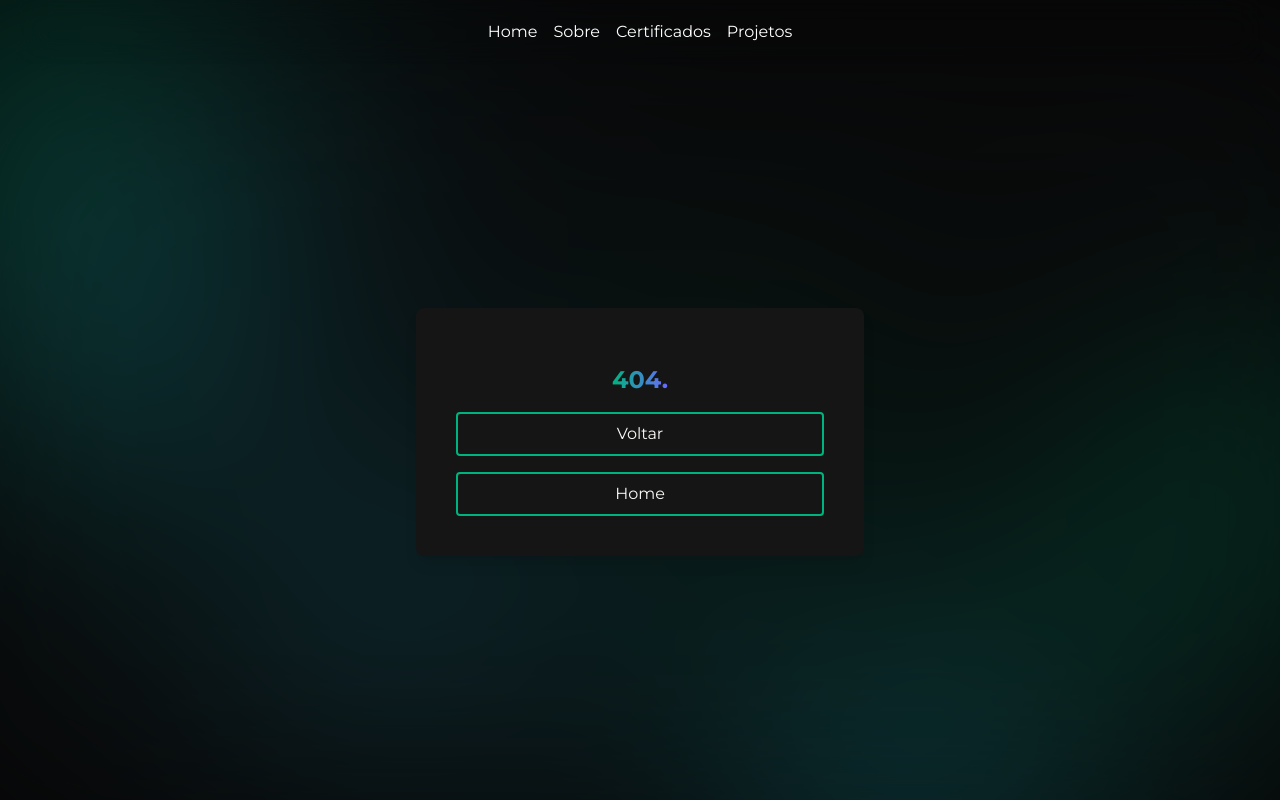
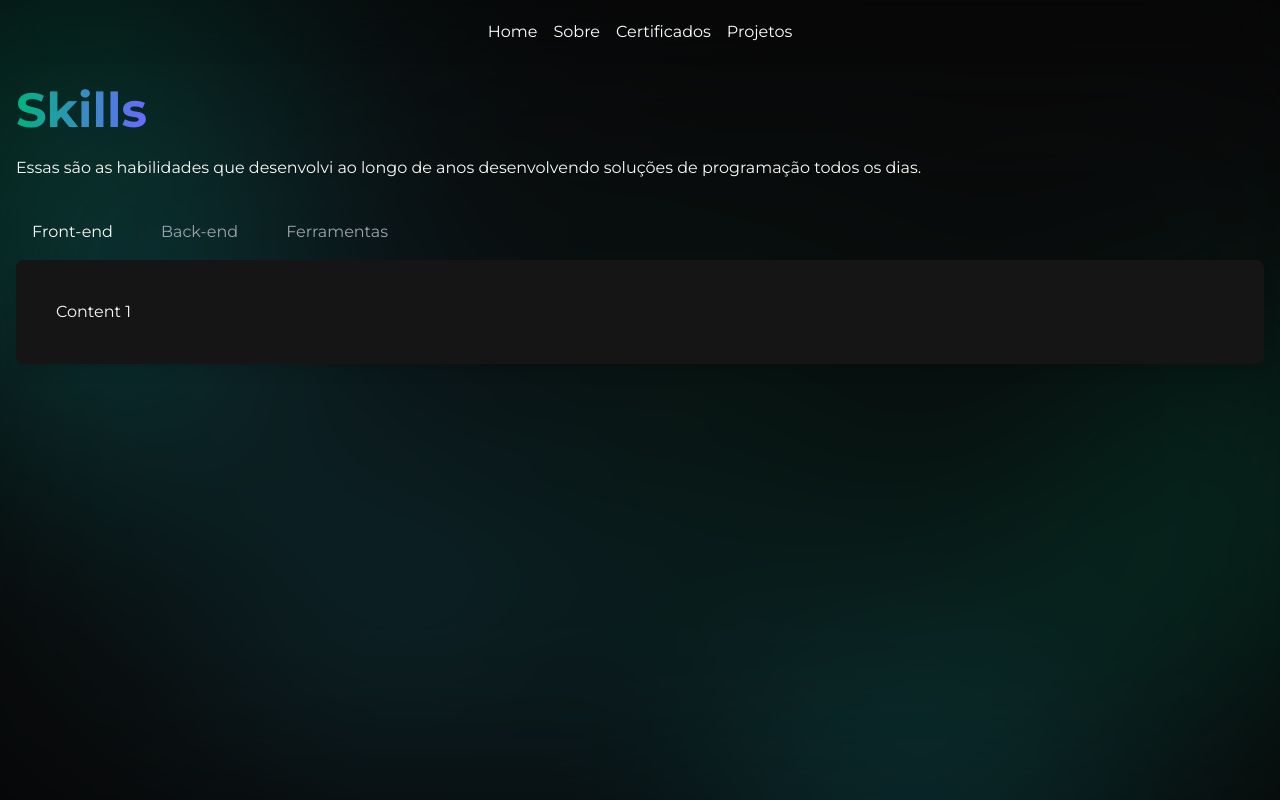
Before and after one commit to lamongabriel/old-portfolio, a Next.js app: page /skills in a window 1280 px wide. Before the commit this address had no page. Built offline with nearby package versions, Linux system fonts and the light colour scheme.

Commit message:
accessible tabs component

```diff
--- /dev/null
+++ b/src/components/design/Tabs/Tab.tsx
@@ -0,0 +1,14 @@
+import { ReactNode } from 'react'
+
+export interface TabProps {
+  children: ReactNode
+  title: string | number
+}
+
+export function Tab ({ children }: TabProps) {
+  return (
+		<>
+			{children}
+		</>
+  )
+}
--- /dev/null
+++ b/src/components/design/Tabs/index.tsx
@@ -0,0 +1,91 @@
+import React, { ReactElement, useRef, useState } from 'react'
+
+import { Box } from '../Box'
+import { TabProps } from './Tab'
+
+interface TabsProps {
+  children: Array<ReactElement<TabProps>>
+}
+
+export function Tabs ({ children }: TabsProps) {
+  const [activeTab, setActiveTab] = useState(0)
+
+  const tabs = React.Children.map(children, fn => (
+    { title: fn.props.title, content: fn.props.children }
+  ))
+
+  const tabsRef = useRef<HTMLButtonElement[]>([])
+
+  function setIndex (index: number) {
+    const tab = tabsRef.current[index]
+    if (tab) {
+      tab.focus()
+    }
+  }
+
+  function onKeyDown (event: React.KeyboardEvent) {
+    const count = tabs.length
+
+    const nextTab = () => setIndex((activeTab + 1) % count)
+    const prevTab = () => setIndex((activeTab - 1 + count) % count)
+    const firstTab = () => setIndex(0)
+    const lastTab = () => setIndex(count - 1)
+
+    switch (event.key) {
+      case 'ArrowRight':
+        nextTab()
+        break
+      case 'ArrowLeft':
+        prevTab()
+        break
+      case 'Home':
+        firstTab()
+        break
+      case 'End':
+        lastTab()
+        break
+    }
+  };
+
+  return (
+		<div className='my-6'>
+			<div className='flex gap-4' role="tablist" aria-orientation="horizontal">
+				{tabs.map((tab, index) => {
+				  const active = index === activeTab
+				  return (
+						<button
+							id={`tab-id-${index}`}
+							key={`tab-id-${index}`}
+
+							role="tab"
+							aria-controls={`panel-id-${index}`}
+							aria-selected={activeTab === index}
+
+							ref={(element) => { tabsRef.current.push(element as HTMLButtonElement) }}
+
+							onClick={() => setActiveTab(index)}
+							onFocus={() => setActiveTab(index)}
+							onKeyDown={onKeyDown}
+
+							className={`
+								cursor-pointer
+								hover:bg-[rgba(255,255,255,0.2)]
+								transition-colors
+								p-4
+								${active ? 'text-lg-white-500' : 'text-gray-400'}
+								`
+							}
+						>
+							{tab.title}
+						</button>
+				  )
+				})}
+			</div>
+			<Box className='tabpanel-wrapper'>
+				<div role="tabpanel" aria-labelledby={`tab-id-${activeTab}`} id={`panel-id-${activeTab}`}>
+					{tabs[activeTab].content}
+				</div>
+			</Box>
+		</div>
+  )
+}
--- /dev/null
+++ b/src/pages/skills.tsx
@@ -0,0 +1,30 @@
+import { HeadingGradient } from '../components/design/HeadingGradient'
+import { Layout } from '../components/design/Layout'
+import { Text } from '../components/design/Text'
+
+import { Tabs } from '../components/design/Tabs'
+import { Tab } from '../components/design/Tabs/Tab'
+
+export default function Skills () {
+  return (
+		<Layout>
+			<HeadingGradient>
+				Skills
+			</HeadingGradient>
+			<Text>
+				Essas são as habilidades que desenvolvi ao longo de anos desenvolvendo soluções de programação todos os dias.
+			</Text>
+			<Tabs>
+				<Tab title='Front-end'>
+					Content 1
+				</Tab>
+				<Tab title='Back-end'>
+				Content 12
+				</Tab>
+				<Tab title='Ferramentas'>
+				Content 13
+				</Tab>
+			</Tabs>
+		</Layout>
+  )
+}
```
Also changed, not shown: .eslintrc.cjs.
